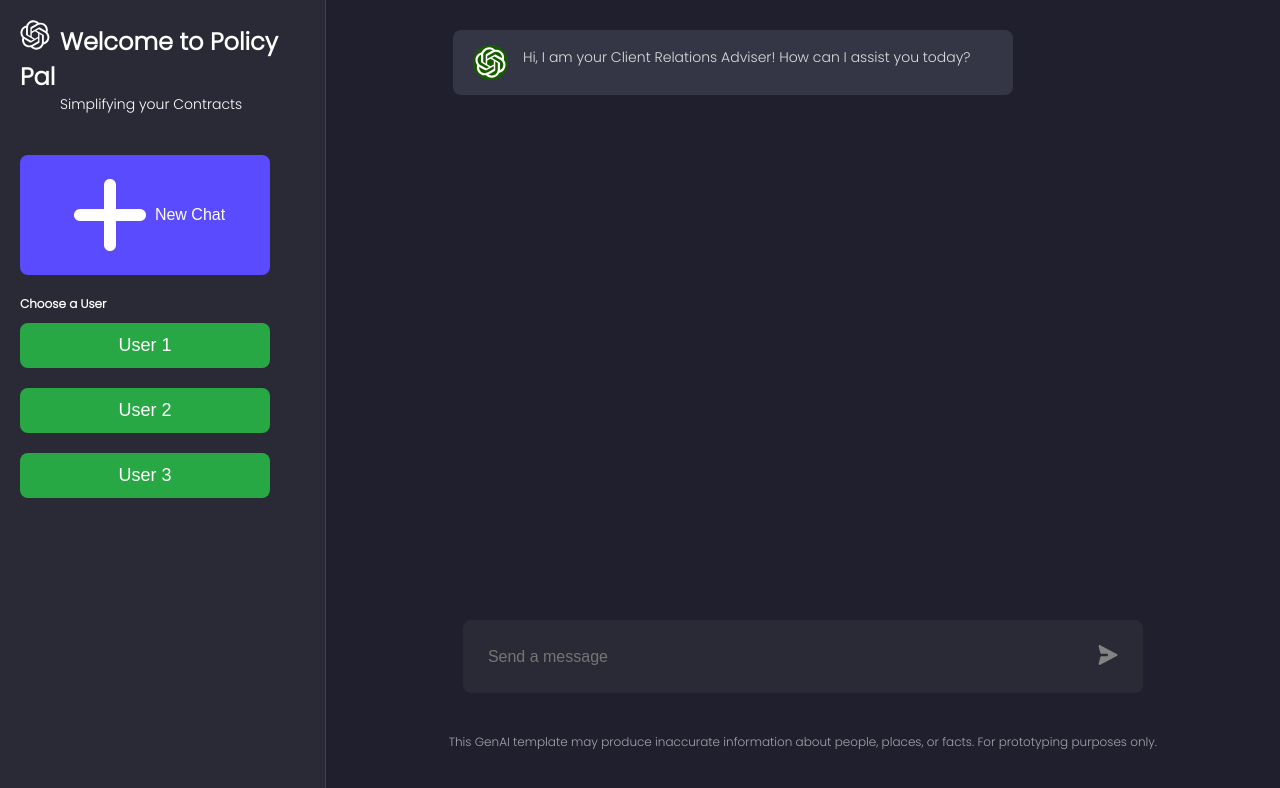
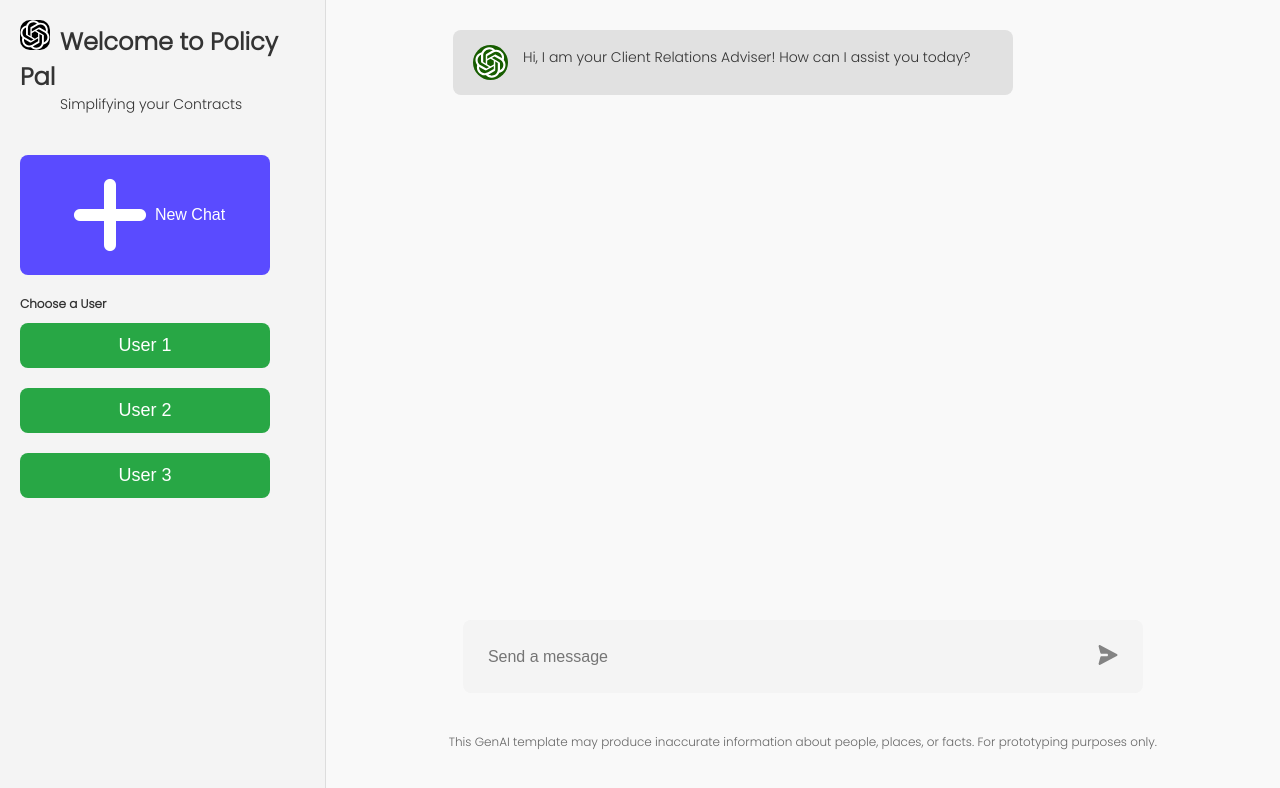
Before and after one commit to maria-cruz/PolicyPal, a React (Create React App) app in the folder Policy_Pal_Web/: page / in a window 1280 px wide. Shown: the top 788 px of the page. Built offline with nearby package versions, Linux system fonts and the light colour scheme.

Commit message:
apply light background

```diff
--- a/Policy_Pal_Web/src/App.scss
+++ b/Policy_Pal_Web/src/App.scss
@@ -10,8 +10,8 @@ html {
 }
 
 body {
-    background: #0f0f1a;
-    color: #fff;
+    background: #fff; /* Changed background to white */
+    color: #333; /* Changed text color to dark gray for contrast */
     font-family: 'Poppins', sans-serif;
     overflow: hidden;
 }
@@ -27,8 +27,8 @@ body {
 /* Sidebar styles */
 .sidebar {
     flex: 3;
-    background: #2a2a36;
-    border-right: 1px solid #444;
+    background: #f4f4f4;
+    border-right: 1px solid #ddd;
     padding: 2rem;
     overflow-y: auto;
 }
@@ -36,7 +36,7 @@ body {
 /* Main Content Area */
 .main {
     flex: 9;
-    background: #1f1f2e;
+    background: #f9f9f9;
     display: flex;
     flex-direction: column;
     justify-content: flex-start;
@@ -50,11 +50,13 @@ body {
 .logo {
     height: 3rem;
     margin-right: 1rem;
+    background-color: black;
+    border-radius: 1rem;
 }
 
 .brand {
     font-size: 2.4rem;
-    color: #fff;
+    color: #333; /* Darker text for visibility */
     font-weight: 600;
 }
 
@@ -131,7 +133,7 @@ body {
     padding: 1.5rem 2rem;
     font-size: 1.4rem;
     max-width: 80%;
-    background: #2a2a36;
+    background: #f4f4f4;
     border-radius: 8px;
     align-items: flex-start;
 }
@@ -145,12 +147,12 @@ body {
 }
 
 .bot {
-    background: #343545;
-}
+    background: #e1e1e1; /*
 
 .user {
     background: #5A4BFF;
     align-self: flex-end;
+    color: white; /* Ensures user text is white */
 }
 
 /* Footer */
@@ -168,7 +170,7 @@ body {
     width: 100%;
     max-width: 68rem;
     padding: 1rem;
-    background: #2a2a36;
+    background: #f4f4f4; /* Lighter background for input area */
     border-radius: 8px;
     display: flex;
     align-items: center;
@@ -180,7 +182,7 @@ body {
     background: transparent;
     border: none;
     outline: none;
-    color: white;
+    color: #333; /* Dark text for visibility */
     font-size: 1.6rem;
     padding: 1.5rem;
     width: 80%;
@@ -211,7 +213,7 @@ body {
 
 /* Styling Text */
 .txt {
-    color: rgba(222, 222, 222, 1);
+    color: #333; /* Dark text for visibility */
     line-height: 2.4rem;
 }
 
@@ -225,15 +227,15 @@ body {
 .chatFooter > p {
     margin: 2rem 0;
     font-size: 1.2rem;
-    color: rgba(255, 255, 255, 0.6);
+    color: #666; /* Lighter gray for footer text */
     text-align: center;
 }
 
-.description{
+.description {
     font-size: 16px;
 }
 
-.upperSideTop{
+.upperSideTop {
     margin-bottom: 40px;
 }
 
@@ -258,6 +260,7 @@ body {
 
     .logo {
         height: 2.5rem;
+
     }
 
     .brand {
@@ -346,8 +349,7 @@ body {
     }
 }
 
-
-.description{
+.description {
     font-size: 14px;
     margin-left: 40px;
 }
@@ -356,4 +358,4 @@ body {
     font-size: 1.2rem;
     font-weight: bold;
     margin-bottom: 10px;
-  }
+}
```
